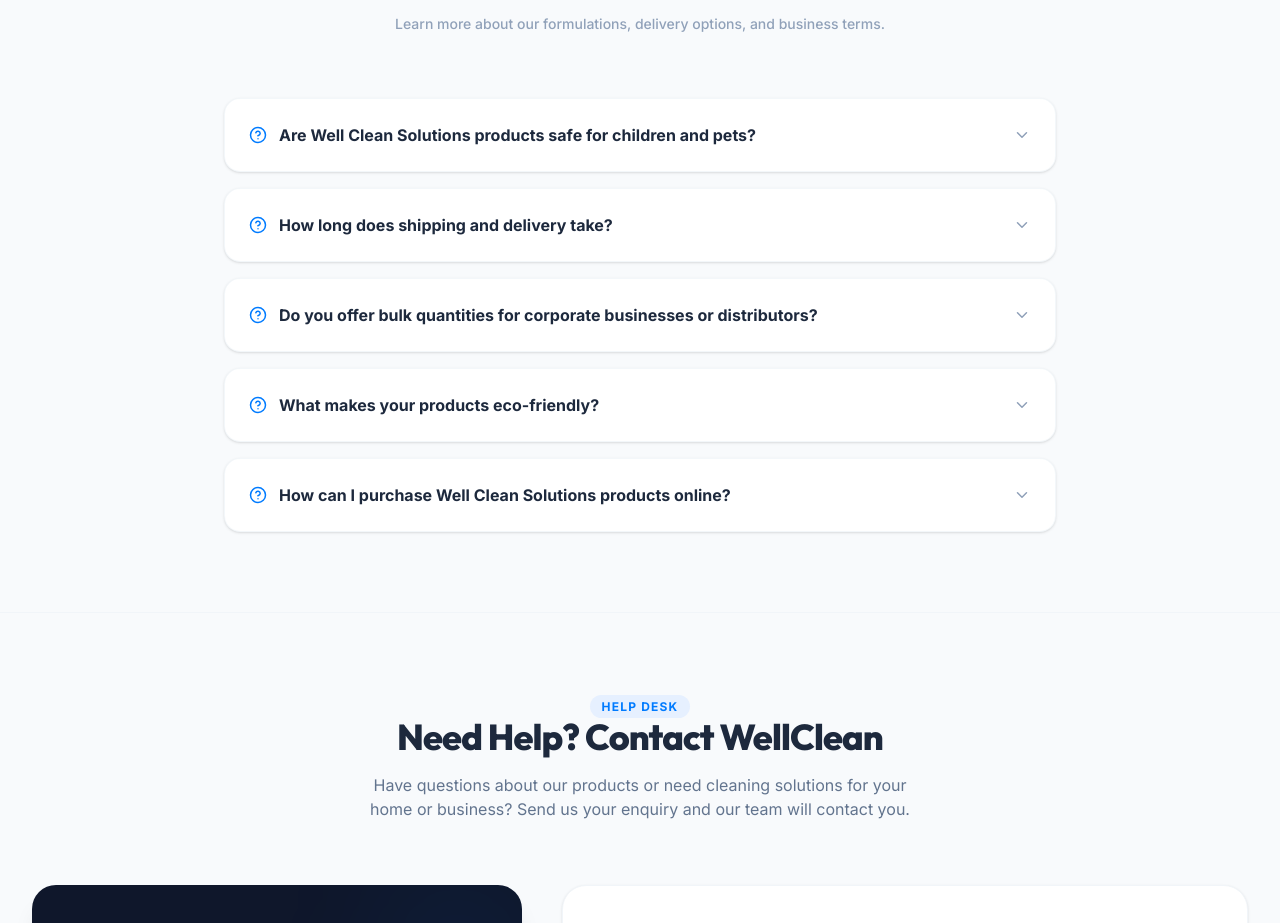
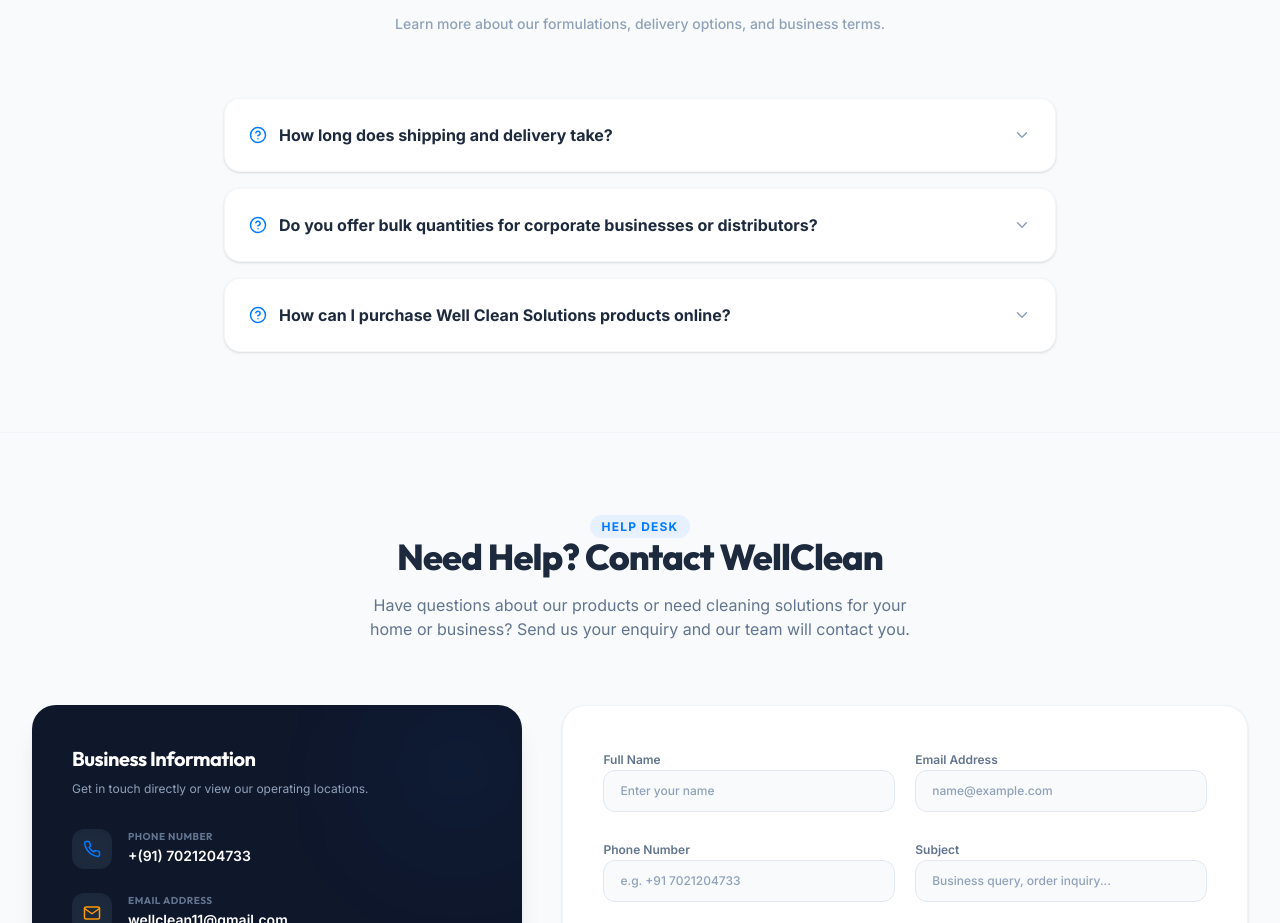
Before and after one commit to Urmila-devda/wellcleansolution-frontend, a React (Vite) app in the folder client/: page / in a window 1280 px wide. Shown: the part 2780-3703 px from the top of the page. Built offline with nearby package versions, Linux system fonts and the light colour scheme; no server answers.

Commit message:
chore: remove 1st and 4th FAQ questions

```diff
--- a/client/src/components/FAQ.jsx
+++ b/client/src/components/FAQ.jsx
@@ -2,10 +2,6 @@
 import { FiChevronDown, FiHelpCircle } from "react-icons/fi"
 
 const faqData = [
-  {
-    question: "Are Well Clean Solutions products safe for children and pets?",
-    answer: "Yes, absolutely. All of our formulations utilize non-toxic, family-safe, and biodegradable ingredients. They are free from toxic chlorine bleach fumes and harsh acid corrosives, making them ideal and safe for households with kids and pets.",
-  },
   {
     question: "How long does shipping and delivery take?",
     answer: "We offer reliable nationwide delivery. Standard shipping typically takes between 2 to 5 business days depending on your location. Once your order is processed, you will receive real-time tracking updates.",
@@ -13,10 +9,6 @@
   {
     question: "Do you offer bulk quantities for corporate businesses or distributors?",
     answer: "Yes, we do. We offer custom bulk configurations (such as 5 Litre concentrates) and commercial wholesale rates for offices, educational institutions, distributors, and cleaning companies. Please fill out our contact enquiry form below to receive a custom quote.",
-  },
-  {
-    question: "What makes your products eco-friendly?",
-    answer: "Our cleaning agents are formulated with plant-based active surfactants instead of harsh petrochemicals. They dissolve safely into the ecosystem without damaging water systems. Furthermore, we use recyclable plastic packaging to minimize environment footprints.",
   },
   {
     question: "How can I purchase Well Clean Solutions products online?",
```
